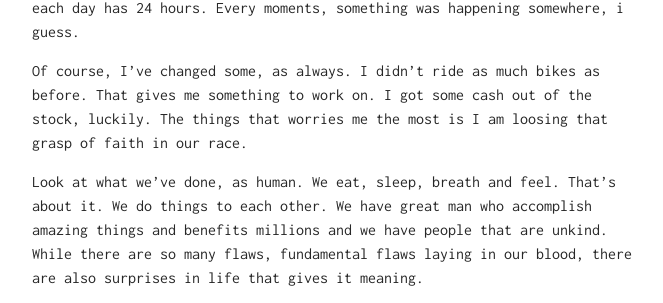
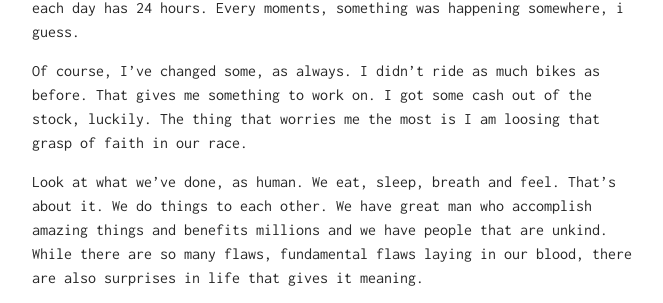
Before and after one commit to Supericx/supericx.github.io, a Jekyll site: the page built from _posts/2017-01-10-New-Year-Resolution.md, in a window 1280 px wide. Shown: the part 282-585 px from the top of the page, without its empty margins (308-971 px from the left). Built offline with Jekyll 4.4.1, drawn with Linux system fonts in a browser that asks for light colours; our own code applies the rules of GitHub Pages for plain Markdown files.

Commit message:
New Post & minor editing
Change a word from last year's resolution

```diff
--- a/_posts/2017-01-10-New-Year-Resolution.md
+++ b/_posts/2017-01-10-New-Year-Resolution.md
@@ -7,7 +7,7 @@ Based on the date of this resolution, i guess the first on the list should be el
 
 2016 was not the easiest year for me. 2016 was a year that has 365 days and each day has 24 hours. Every moments, something was happening somewhere, i guess.
 
-Of course, I’ve changed some, as always. I didn’t ride as much bikes as before. That gives me something to work on. I got some cash out of the stock, luckily. The things that worries me the most is I am loosing that grasp of faith in our race.
+Of course, I’ve changed some, as always. I didn’t ride as much bikes as before. That gives me something to work on. I got some cash out of the stock, luckily. The thing that worries me the most is I am loosing that grasp of faith in our race.
 
 Look at what we’ve done, as human. We eat, sleep, breath and feel. That’s about it. We do things to each other. We have great man who accomplish amazing things and benefits millions and we have people that are unkind. While there are so many flaws, fundamental flaws laying in our blood, there are also surprises in life that gives it meaning.
 
```
Also changed, not shown: _posts/2018-08-18-New-Year-Resolution-2.md (added, +12 -0 lines), 4 other files.
